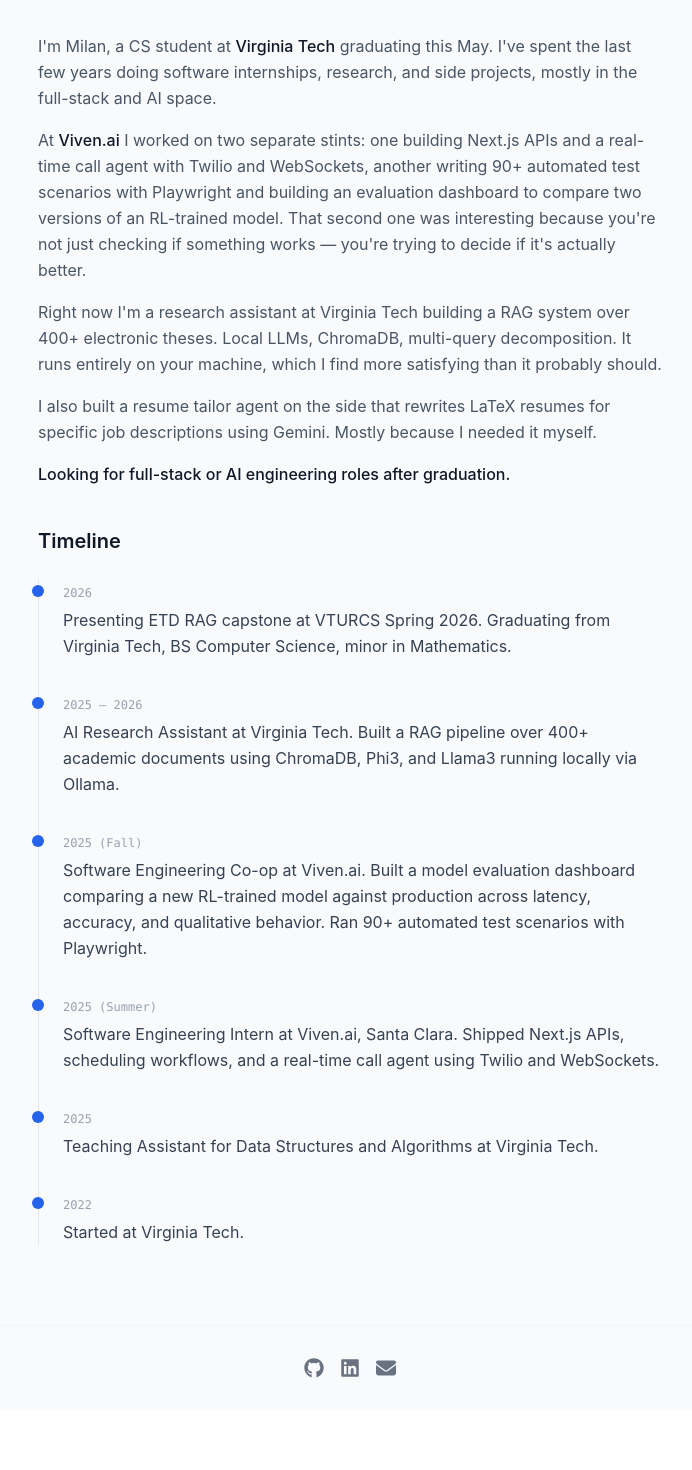
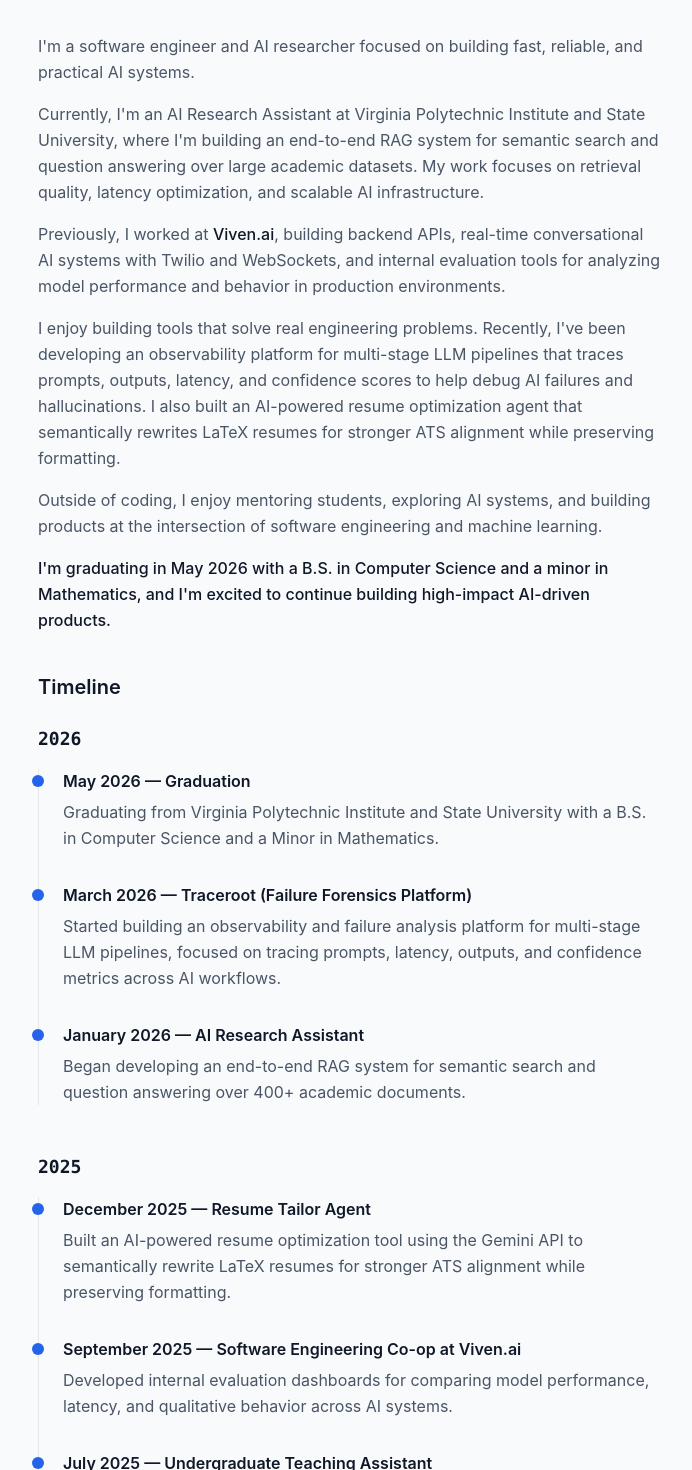
Before and after one commit to milanramdhari/milan-ramdhari-portfolio, a React (Vite) app: page /about in a window 1280 px wide. Shown: the part 180-1650 px from the top of the page, without its empty margins (290-982 px from the left). Before the commit the page ends 1590 px from the top, so only its background shows below. Built offline with nearby package versions, Linux system fonts and the light colour scheme.

Commit message:
adding about me and projects init

```diff
--- a/src/App.jsx
+++ b/src/App.jsx
@@ -19,7 +19,7 @@
             <Route path="/" element={<Home />} />
             <Route path="/about" element={<About />} />
             <Route path="/projects" element={<Projects />} />
-            <Route path="/blog" element={<Blog />} />
+            {/* <Route path="/blog" element={<Blog />} /> */}
             <Route path="/uses" element={<Uses />} />
           </Routes>
         </main>
--- a/src/components/Navbar.jsx
+++ b/src/components/Navbar.jsx
@@ -4,7 +4,7 @@
 
 const navLinks = [
   { to: '/about', label: 'About' },
-  { to: '/blog', label: 'Blog' },
+  // { to: '/blog', label: 'Blog' },
   { to: '/projects', label: 'Projects' },
   { to: '/uses', label: 'Uses' },
 ]
--- a/src/data/projects.js
+++ b/src/data/projects.js
@@ -1,31 +1,45 @@
+/** Ordered newest → oldest (see About timeline). */
 const projects = [
   {
     id: 1,
-    title: 'Project Alpha',
-    description: 'A full-stack web application that solves a real-world problem with a clean, intuitive interface.',
+    title: 'Personal Portfolio (milanramdhari.com)',
+    description:
+      'This site — a responsive portfolio with project highlights, timeline, and blog, built with modern React tooling and deployed with continuous delivery from GitHub.',
     image: '/assets/project1-placeholder.jpg',
-    tags: ['React', 'Node.js', 'PostgreSQL'],
-    github: '#',
-    live: '#',
+    tags: ['React', 'Vite', 'Tailwind CSS', 'React Router', 'Framer Motion', 'Vercel'],
+    github: 'https://github.com/milanramdhari/milan-ramdhari-portfolio',
+    live: 'https://milanramdhari.com',
   },
   {
     id: 2,
-    title: 'Project Beta',
-    description: 'An open-source CLI tool that automates repetitive developer workflows and boosts productivity.',
+    title: 'Traceroot — LLM Failure Forensics Platform',
+    description:
+      'An observability and debugging platform for multi-stage AI pipelines that traces prompts, outputs, latency, token usage, and confidence scores across LLM workflows. Built to help identify hallucinations, bottlenecks, and failure points in complex AI systems.',
     image: '/assets/project2-placeholder.jpg',
-    tags: ['TypeScript', 'CLI', 'Open Source'],
+    tags: ['Python', 'FastAPI', 'OpenTelemetry', 'React', 'SQLite', 'OpenAI API', 'Docker'],
     github: '#',
     live: '#',
   },
   {
     id: 3,
-    title: 'Project Gamma',
-    description: 'A mobile-first dashboard for visualising data with real-time updates and interactive charts.',
+    title: 'RAG Semantic Search System',
+    description:
+      'Built an end-to-end Retrieval-Augmented Generation (RAG) system for semantic search and question answering over 400+ academic documents. Focused on retrieval quality, chunking optimization, and low-latency vector search pipelines.',
     image: '/assets/project3-placeholder.jpg',
-    tags: ['React', 'D3.js', 'WebSockets'],
+    tags: ['Python', 'ChromaDB', 'NLP', 'Embeddings', 'LLMs'],
     github: '#',
     live: '#',
   },
+  {
+    id: 4,
+    title: 'Resume Tailor Agent',
+    description:
+      'An AI-powered resume optimization platform that tailors LaTeX resumes to job descriptions using semantic rewriting and ATS-aware analysis while preserving formatting integrity.',
+    image: '/assets/project1-placeholder.jpg',
+    tags: ['Python', 'Google Gemini API', 'Next.js', 'TypeScript', 'LaTeX Parsing'],
+    github: '#',
+    live: '#',
+  }
 ]
 
 export default projects
--- a/src/pages/About.jsx
+++ b/src/pages/About.jsx
@@ -1,31 +1,48 @@
-const timeline = [
+const timelineByYear = [
   {
     year: '2026',
-    event:
-      'Presenting ETD RAG capstone at VTURCS Spring 2026. Graduating from Virginia Tech, BS Computer Science, minor in Mathematics.',
+    entries: [
+      {
+        title: 'May 2026 — Graduation',
+        description:
+          'Graduating from Virginia Polytechnic Institute and State University with a B.S. in Computer Science and a Minor in Mathematics.',
       },
       {
-    year: '2025 – 2026',
-    event:
-      'AI Research Assistant at Virginia Tech. Built a RAG pipeline over 400+ academic documents using ChromaDB, Phi3, and Llama3 running locally via Ollama.',
+        title: 'March 2026 — Traceroot (Failure Forensics Platform)',
+        description:
+          'Started building an observability and failure analysis platform for multi-stage LLM pipelines, focused on tracing prompts, latency, outputs, and confidence metrics across AI workflows.',
       },
       {
-    year: '2025 (Fall)',
-    event:
-      'Software Engineering Co-op at Viven.ai. Built a model evaluation dashboard comparing a new RL-trained model against production across latency, accuracy, and qualitative behavior. Ran 90+ automated test scenarios with Playwright.',
+        title: 'January 2026 — AI Research Assistant',
+        description:
+          'Began developing an end-to-end RAG system for semantic search and question answering over 400+ academic documents.',
       },
-  {
-    year: '2025 (Summer)',
-    event:
-      'Software Engineering Intern at Viven.ai, Santa Clara. Shipped Next.js APIs, scheduling workflows, and a real-time call agent using Twilio and WebSockets.',
+    ],
   },
   {
     year: '2025',
-    event: 'Teaching Assistant for Data Structures and Algorithms at Virginia Tech.',
+    entries: [
+      {
+        title: 'December 2025 — Resume Tailor Agent',
+        description:
+          'Built an AI-powered resume optimization tool using the Gemini API to semantically rewrite LaTeX resumes for stronger ATS alignment while preserving formatting.',
       },
       {
-    year: '2022',
-    event: 'Started at Virginia Tech.',
+        title: 'September 2025 — Software Engineering Co-op at Viven.ai',
+        description:
+          'Developed internal evaluation dashboards for comparing model performance, latency, and qualitative behavior across AI systems.',
+      },
+      {
+        title: 'July 2025 — Undergraduate Teaching Assistant',
+        description:
+          'Mentored 100+ students in Data Structures and Algorithms, helping teach concepts ranging from linked lists and trees to graph algorithms.',
+      },
+      {
+        title: 'June 2025 — Software Engineering Intern at Viven.ai',
+        description:
+          'Worked on backend APIs, automation workflows, and real-time conversational AI systems powered by Twilio and WebSockets.',
+      },
+    ],
   },
 ]
 
@@ -38,44 +55,58 @@
 
       <div className="flex flex-col gap-4 text-gray-600 text-base leading-relaxed">
         <p>
-          I&apos;m Milan, a CS student at{' '}
-          <span className="text-gray-900 font-medium">Virginia Tech</span> graduating this May.
-          I&apos;ve spent the last few years doing software internships, research, and side
-          projects, mostly in the full-stack and AI space.
+          I&apos;m a software engineer and AI researcher focused on building fast, reliable, and
+          practical AI systems.
         </p>
         <p>
-          At <span className="text-gray-900 font-medium">Viven.ai</span> I worked on two separate
-          stints: one building Next.js APIs and a real-time call agent with Twilio and WebSockets,
-          another writing 90+ automated test scenarios with Playwright and building an evaluation
-          dashboard to compare two versions of an RL-trained model. That second one was interesting
-          because you&apos;re not just checking if something works — you&apos;re trying to decide if
-          it&apos;s actually better.
+          Currently, I&apos;m an AI Research Assistant at Virginia Polytechnic Institute and State
+          University, where I&apos;m building an end-to-end RAG system for semantic search and
+          question answering over large academic datasets. My work focuses on retrieval quality,
+          latency optimization, and scalable AI infrastructure.
         </p>
         <p>
-          Right now I&apos;m a research assistant at Virginia Tech building a RAG system over 400+
-          electronic theses. Local LLMs, ChromaDB, multi-query decomposition. It runs entirely on
-          your machine, which I find more satisfying than it probably should.
+          Previously, I worked at{' '}
+          <span className="text-gray-900 font-medium">Viven.ai</span>, building backend APIs,
+          real-time conversational AI systems with Twilio and WebSockets, and internal evaluation
+          tools for analyzing model performance and behavior in production environments.
         </p>
         <p>
-          I also built a resume tailor agent on the side that rewrites LaTeX resumes for specific
-          job descriptions using Gemini. Mostly because I needed it myself.
+          I enjoy building tools that solve real engineering problems. Recently, I&apos;ve been
+          developing an observability platform for multi-stage LLM pipelines that traces prompts,
+          outputs, latency, and confidence scores to help debug AI failures and hallucinations. I
+          also built an AI-powered resume optimization agent that semantically rewrites LaTeX
+          resumes for stronger ATS alignment while preserving formatting.
+        </p>
+        <p>
+          Outside of coding, I enjoy mentoring students, exploring AI systems, and building products
+          at the intersection of software engineering and machine learning.
         </p>
         <p className="text-gray-900 font-medium">
-          Looking for full-stack or AI engineering roles after graduation.
+          I&apos;m graduating in May 2026 with a B.S. in Computer Science and a minor in
+          Mathematics, and I&apos;m excited to continue building high-impact AI-driven products.
         </p>
       </div>
 
       <div>
         <h2 className="text-xl font-semibold text-gray-900 mb-6">Timeline</h2>
-        <ol className="relative border-l border-gray-200 flex flex-col gap-8 list-none p-0 m-0">
-          {timeline.map(({ year, event }) => (
-            <li key={year} className="ml-6 relative">
+        <div className="flex flex-col gap-12">
+          {timelineByYear.map(({ year, entries }) => (
+            <div key={year}>
+              <h3 className="font-mono text-lg font-semibold text-gray-900 mb-4">{year}</h3>
+              <ul className="relative border-l border-gray-200 flex flex-col gap-8 list-none p-0 m-0">
+                {entries.map(({ title, description }) => (
+                  <li key={title} className="ml-6 relative">
                     <span className="absolute -left-[31px] mt-1.5 h-3 w-3 rounded-full bg-[#2563eb]" />
-              <time className="font-mono text-xs text-gray-400">{year}</time>
-              <p className="text-gray-700 mt-1 leading-relaxed">{event}</p>
+                    <p className="font-semibold text-gray-900 text-sm sm:text-base">{title}</p>
+                    <p className="text-gray-600 mt-1.5 leading-relaxed text-sm sm:text-base">
+                      {description}
+                    </p>
                   </li>
                 ))}
-        </ol>
+              </ul>
+            </div>
+          ))}
+        </div>
       </div>
     </section>
   )
```
Also changed, not shown: src/pages/Home.jsx (+15 -20 lines). Lines whose indentation alone changed are shown as unchanged.
